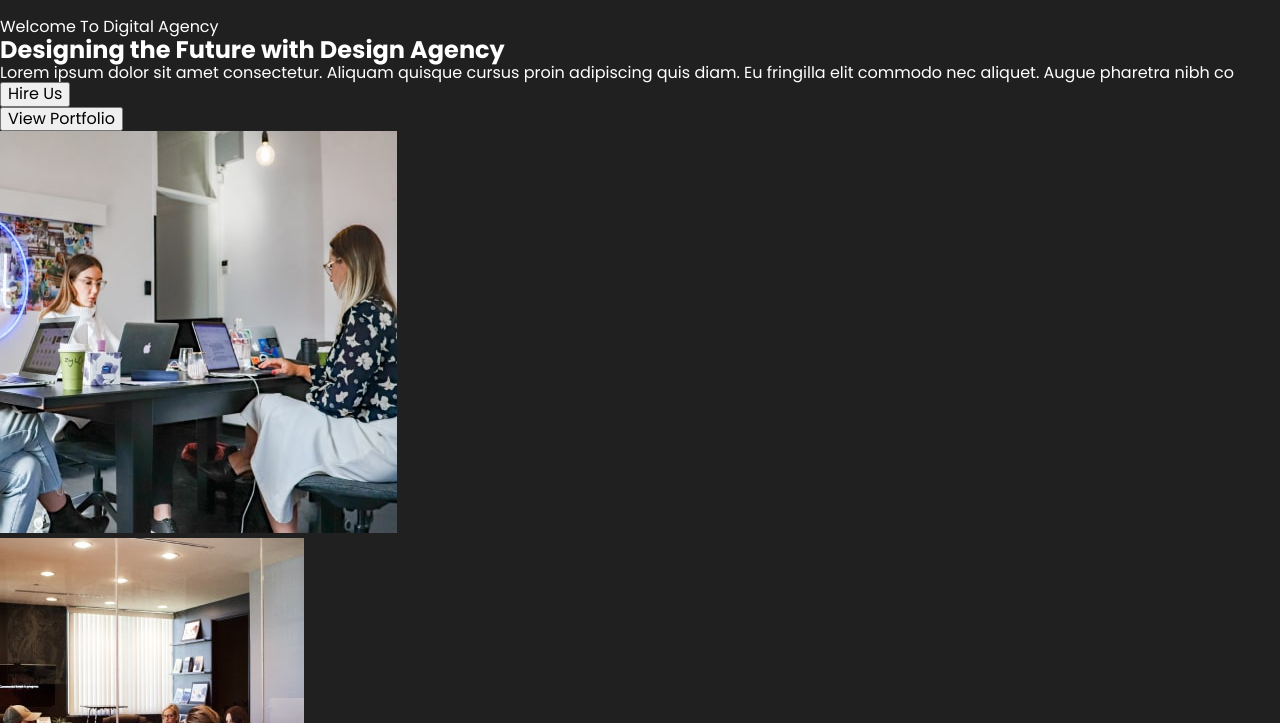
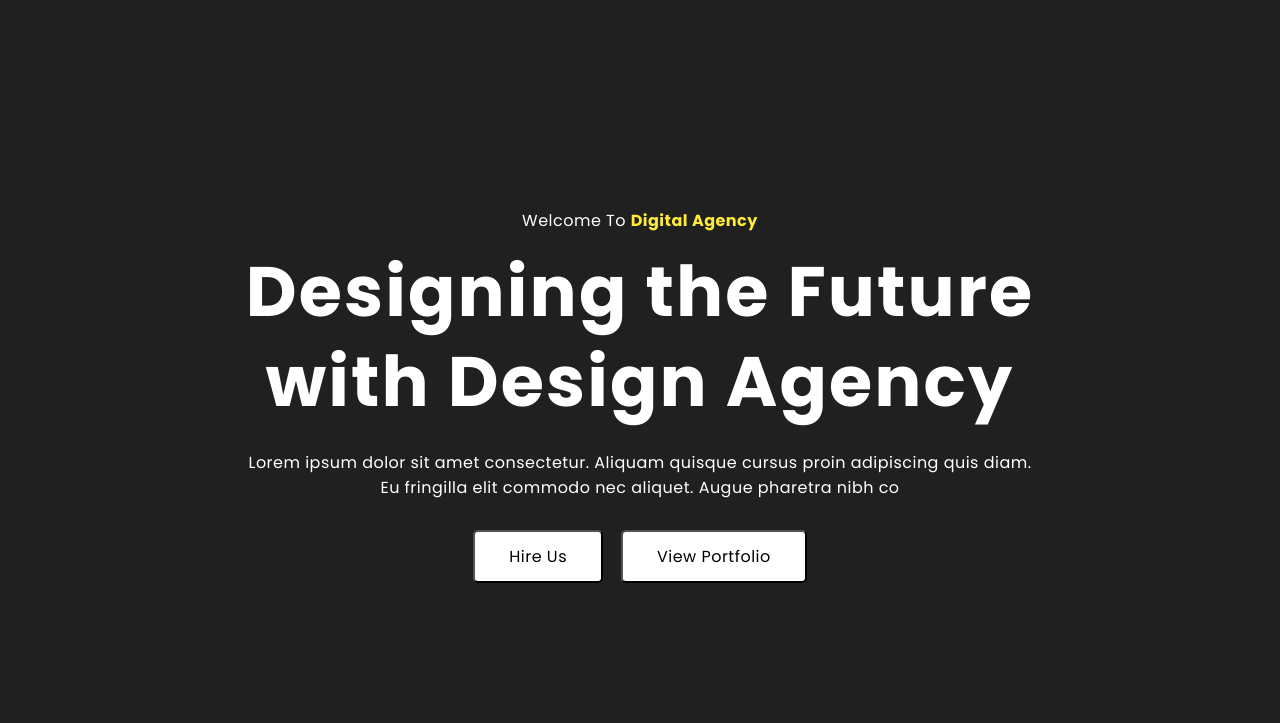
Before and after one commit to NE1LO/blanded-5-6, a plain HTML site: page index.html in a window 1280 px wide. Shown: the part 77-800 px from the top of the page. Drawn offline with nearby package versions, Linux system fonts and the light colour scheme.

Commit message:
section-hero

```diff
--- a/css/style.css
+++ b/css/style.css
@@ -1,9 +1,9 @@
 body {
-  font-family: "Poppins", sans-serif;
+  font-family: 'Poppins', sans-serif;
   background: #202020;
   color: #fff;
 }
-.container{
+.container {
   width: 1200px;
   padding: 0 15px;
   margin: 0 auto;
@@ -30,8 +30,10 @@ ol {
   list-style: none;
 }
 
+/*----------------------------------header---------------------------------- */
+
 .header-logo {
-  font-family: "Inter", sans-serif;
+  font-family: 'Inter', sans-serif;
   color: #fff;
   font-size: 24px;
   font-weight: 600;
@@ -61,13 +63,79 @@ ol {
   padding: 10px 18px;
   border: none;
 }
-.header-container{
+.header-container {
   display: flex;
   justify-content: space-between;
   align-items: center;
 }
-.header-list{
+.header-list {
   display: flex;
   gap: 40px;
 }
 /* .header-list-item:not(:last-child){ margin-right:40px ;}*/
+
+/* --------------------------main------------------------ */
+
+/* section-hero */
+
+.hero-section {
+  padding: 190px 0;
+}
+
+.hero-suptitle {
+  color: #fff;
+  text-align: center;
+  line-height: normal;
+  letter-spacing: 0.03em;
+  margin-bottom: 14px;
+}
+
+.hero-suptitle-part {
+  color: #ffeb38;
+  font-weight: 700;
+}
+
+.hero-title {
+  color: #fff;
+  font-size: 70px;
+  line-height: 1.29; /* 89.95px */
+  letter-spacing: 0.03em;
+  max-width: 797px;
+
+  text-align: center;
+  margin: 0 auto 22px auto;
+}
+
+.text {
+  color: #fff;
+  text-align: center;
+  line-height: normal;
+  letter-spacing: 0.03em;
+}
+
+.hero-text{
+  max-width: 797px;
+
+  margin: 0 auto 30px auto;
+}
+
+.hero-button-list{
+  display: flex;
+  gap: 18px;
+  justify-content: center;
+}
+
+.hero-button {
+  border-radius: 5px;
+  background: #ffffff;
+  cursor: pointer;
+  line-height: normal;
+  letter-spacing: 0.03em;
+
+  padding: 12px 34px;
+}
+
+.hero-button:hover,
+.hero-button:focus {
+  background: #FFEB38;
+}
--- a/index.html
+++ b/index.html
@@ -33,21 +33,21 @@
   </div>
   </header>
   <main>
-    <section id="hero">
-      <div>
-      <p>Welcome To Digital Agency</p>
-      <h1>Designing the Future with Design Agency</h1>
-      <p>
+    <section id="hero" class='hero-section'>
+      <div class='container'>
+      <p class='hero-suptitle'>Welcome To <span class='hero-suptitle-part'>Digital Agency</span></p>
+      <h1 class='hero-title'>Designing the Future with Design Agency</h1>
+      <p class='text hero-text'>
         Lorem ipsum dolor sit amet consectetur. Aliquam quisque cursus proin
         adipiscing quis diam. Eu fringilla elit commodo nec aliquet. Augue
         pharetra nibh co
       </p>
-      <ul>
+      <ul class='hero-button-list'>
         <li>
-          <button type="button">Hire Us</button>
+          <button class='hero-button' type="button">Hire Us</button>
         </li>
         <li>
-          <button type="button">View Portfolio</button>
+          <button class='hero-button' type="button">View Portfolio</button>
         </li>
       </ul>
     </div>
```
